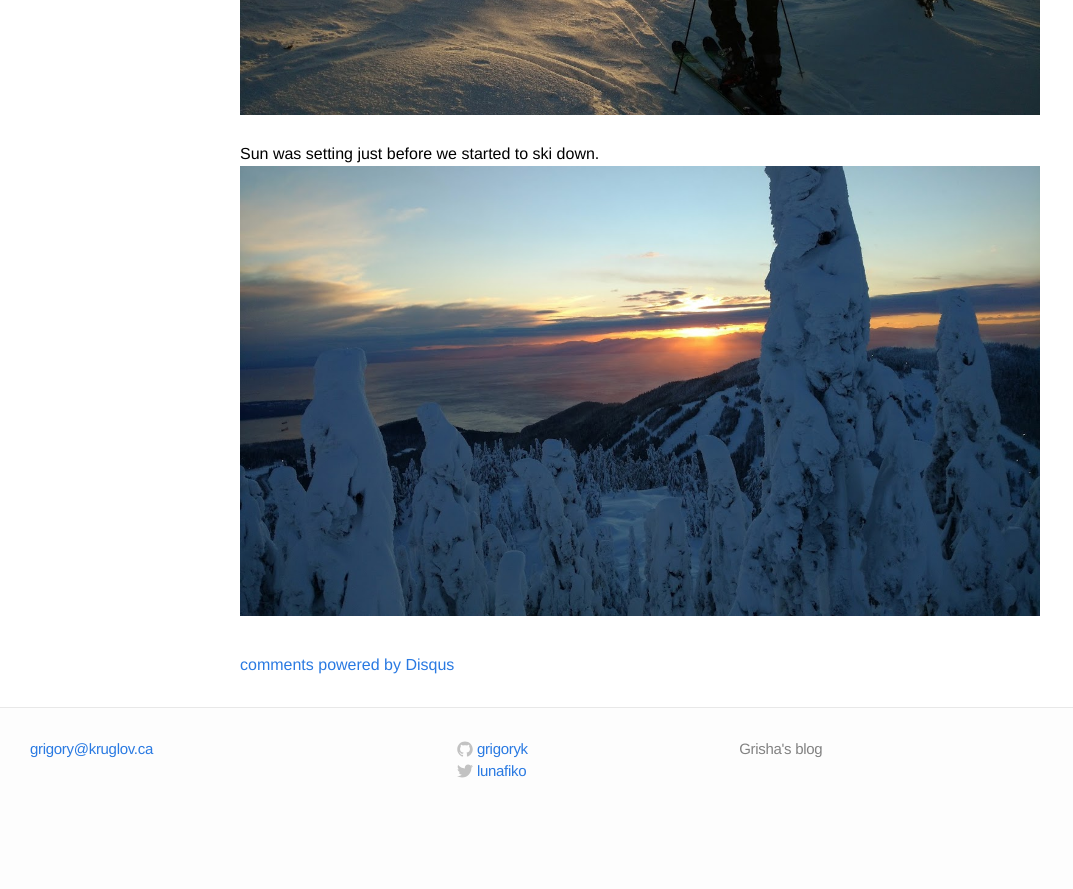
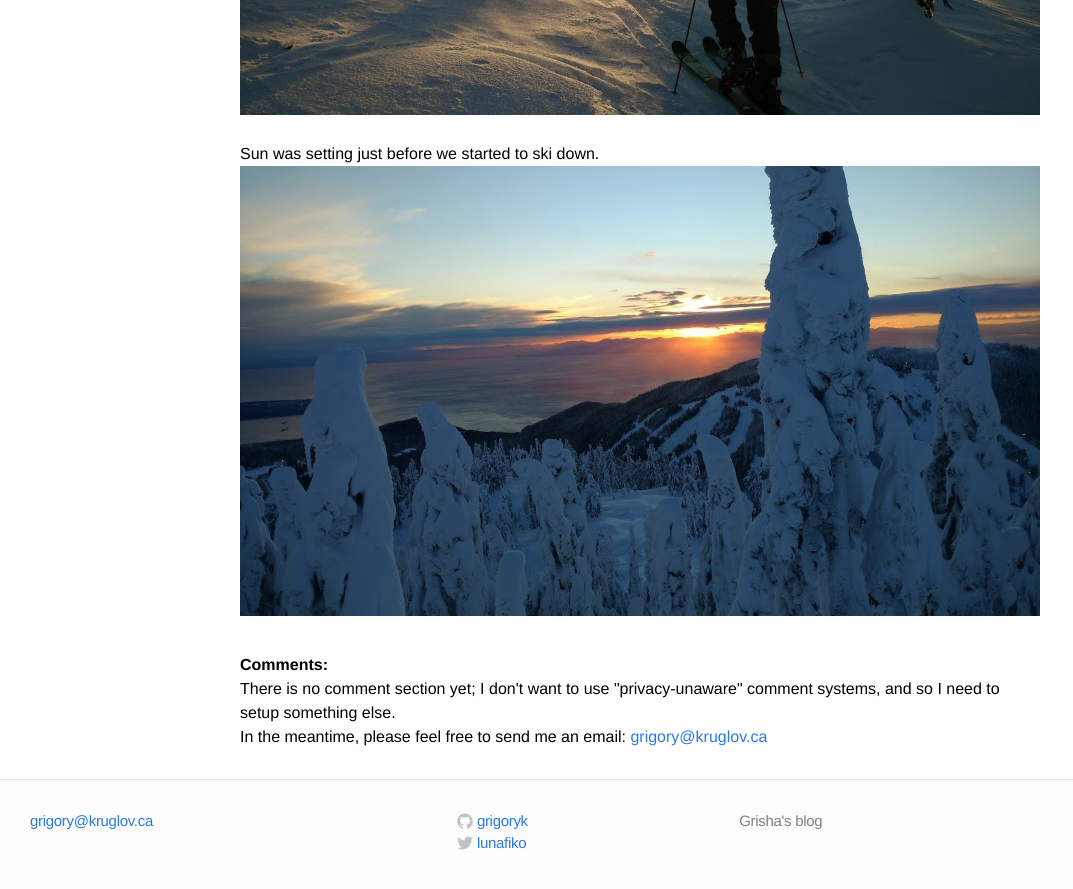
Before and after one commit to grigoryk/grigoryk.github.io, a Jekyll site: the page built from _outdoors/2017-01-01-new-year-hollyburn-ski-tour.md, in a window 1280 px wide and 900 px high, scrolled down 2437 px. Shown: the top 889 px of the window, without its empty margins (0-1073 px from the left). Built offline with Jekyll 4.4.1, drawn with Linux system fonts in a browser that asks for light colours; comment, search, counter and statistics services are not loaded; before the commit the page ends 3265 px from its top, so only the background shows below that.

Commit message:
remove privacy invading features

```diff
--- a/_layouts/post.html
+++ b/_layouts/post.html
@@ -12,18 +12,9 @@ layout: default
   {{ content }}
   </article>
 
-  <div id="disqus_thread"></div>
-    <script type="text/javascript">
-        /* * * CONFIGURATION VARIABLES: EDIT BEFORE PASTING INTO YOUR WEBPAGE * * */
-        var disqus_shortname = 'grigorysblog'; // required: replace example with your forum shortname
-
-        /* * * DON'T EDIT BELOW THIS LINE * * */
-        (function() {
-            var dsq = document.createElement('script'); dsq.type = 'text/javascript'; dsq.async = true;
-            dsq.src = '//' + disqus_shortname + '.disqus.com/embed.js';
-            (document.getElementsByTagName('head')[0] || document.getElementsByTagName('body')[0]).appendChild(dsq);
-        })();
-    </script>
-    <noscript>Please enable JavaScript to view the <a href="http://disqus.com/?ref_noscript">comments powered by Disqus.</a></noscript>
-    <a href="http://disqus.com" class="dsq-brlink">comments powered by <span class="logo-disqus">Disqus</span></a>
+  <div class="comments">
+      <strong>Comments:</strong>
+      <p>There is no comment section yet; I don't want to use "privacy-unaware" comment systems, and so I need to setup something else.</p>
+      <p>In the meantime, please feel free to send me an email: <a href="mailto:grigory@kruglov.ca">grigory@kruglov.ca</a></p>
+  </div>
 </div>
```
Also changed, not shown: _layouts/default.html (+0 -11 lines).
